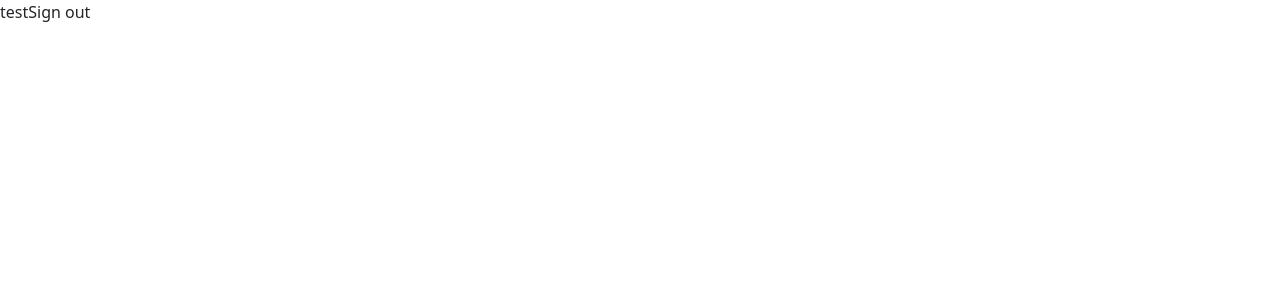
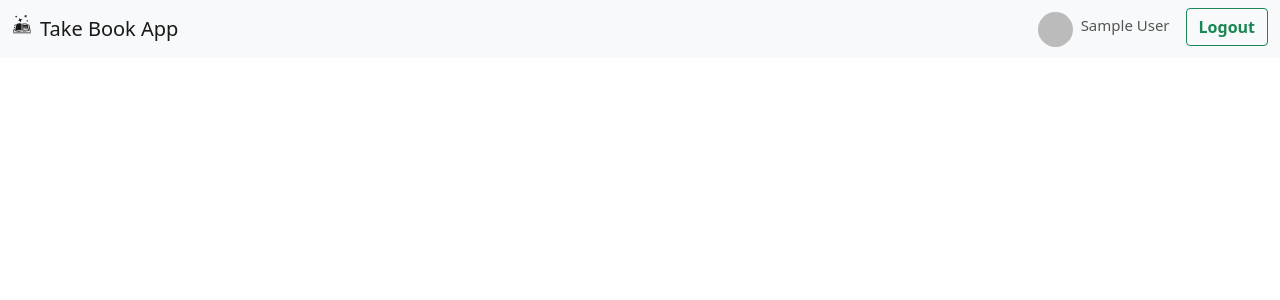
Before and after one commit to Takehit0Matsuda/finalproject2, a Next.js app in the folder finalproject/: page / in a window 1280 px wide. Shown: the top 300 px of the page. Built offline with nearby package versions, Linux system fonts and the light colour scheme; no server answers; sample sign-in values are in the browser's storage.

Commit message:
add navigation

```diff
--- /dev/null
+++ b/finalproject/components/Nav.js
@@ -0,0 +1,42 @@
+import React from 'react'
+import {useSession, signOut} from "next-auth/react"
+import {GiSpellBook} from "react-icons/gi"
+
+
+const Nav = () => {
+    const {data: session, loading} = useSession()
+
+    console.log(session,loading)
+    if (!session) return null;
+
+  return (
+    <div>
+      <nav className="navbar navbar-light bg-light">
+      <div className="container-fluid">
+        <div className="navbar-brand d-flex">
+          <GiSpellBook/>
+          <span className="ms-2">Take Book App</span>
+        </div>
+
+        <div className="d-flex align-items-center">
+          <img src={session.user.image}
+          className="img-fluid rounded-circle"
+          alt="logo"
+          width={35} height={35} />
+
+          <h3 className="me-3 ms-2  text-capitalize" style={{ fontSize: '15px', color: '#555' }}>
+            {session.user.name}
+          </h3>
+
+          <button className="btn mb-1 btn-outline-success" style={{ fontSize: '15px', fontSize: '16px', fontWeight: 'bold'}}
+          onClick={() => signOut()}>
+            Logout
+          </button>
+        </div>
+      </div>
+    </nav>
+    </div>
+  )
+}
+
+export default Nav
--- a/finalproject/package.json
+++ b/finalproject/package.json
@@ -28,6 +28,7 @@
     "react-dom": "18.2.0",
     "react-hook-form": "^7.44.3",
     "react-icons": "^4.9.0",
+    "react-toastify": "^9.1.3",
     "typescript": "5.1.3",
     "zod": "^3.21.4"
   },
--- a/finalproject/pages/_app.tsx
+++ b/finalproject/pages/_app.tsx
@@ -1,18 +1,26 @@
 import '@/styles/globals.css'
-//import Head from 'next/head'
 import type { AppProps } from 'next/app'
-import { Provider } from 'next-auth/providers'
+import Head from 'next/head'
+import { SessionProvider } from 'next-auth/react'
+import { ToastContainer } from 'react-toastify';
+import 'react-toastify/dist/ReactToastify.css';
 
-export default function App({ Component, pageProps }: AppProps) {
-  return(
-    <div>
+function MyApp({ Component, pageProps: {session, ...pageProps}}: AppProps) {
+  return (
 
-        <link href="https://cdn.jsdelivr.net/npm/bootstrap@5.0.2/dist/css/bootstrap.min.css" rel="stylesheet" integrity="sha384-EVSTQN3/azprG1Anm3QDgpJLIm9Nao0Yz1ztcQTwFspd3yD65VohhpuuCOmLASjC" crossOrigin="anonymous"/>
+    <SessionProvider session={session}>
+      <Head>
+        <link href="https://cdn.jsdelivr.net/npm/bootstrap@5.0.2/dist/css/bootstrap.min.css" rel="stylesheet" integrity="sha384-EVSTQN3/azprG1Anm3QDgpJLIm9Nao0Yz1ztcQTwFspd3yD65VohhpuuCOmLASjC" crossOrigin="anonymous" />
         <script src="https://cdn.jsdelivr.net/npm/bootstrap@5.0.2/dist/js/bootstrap.bundle.min.js" integrity="sha384-MrcW6ZMFYlzcLA8Nl+NtUVF0sA7MsXsP1UyJoMp4YLEuNSfAP+JcXn/tWtIaxVXM" crossOrigin="anonymous"></script>
+      </Head>
 
-        <Component {...pageProps} />
-    </div>
+      <Component {...pageProps} />
 
 
+
+      <ToastContainer />
+    </SessionProvider>
   )
 }
+
+export default MyApp
--- /dev/null
+++ b/finalproject/pages/api/application/index.js
@@ -0,0 +1,23 @@
+import connectDB from "../../../config/connectDB"
+import Post_model from "../../../models/Post_Model"
+import { getSession} from "next-auth/react"
+
+connectDB()
+
+export default async function handler(req, res){
+    switch(req.method){
+        case "POST":
+            await createBrotliDecompress(req,res)
+            break;
+    }
+}
+
+const createPost = async (req,res) => {
+    try {
+        const session = await getSession({req})
+        console.log(session)
+    }
+    catch (err) {
+        return res.status(500).json({msg: err.message})
+    }
+}
--- a/finalproject/pages/index.tsx
+++ b/finalproject/pages/index.tsx
@@ -1,15 +1,17 @@
 import React from "react";
 import { signOut, getSession } from 'next-auth/react';
 import { GetServerSidePropsContext } from 'next';
+import Nav from "../components/Nav"
 
 export default function Home({session}) {
 
-  console.log(session)
   return (
     <>
-        <title>nav bar</title>
-        test
-        <button onClick={() => signOut()}>Sign out</button>
+        <title>First Page</title>
+
+        <Nav />
+
+        {/* <button onClick={() => signOut()}>Sign out</button> */}
     </>
   );
 }
--- a/finalproject/pages/login.js
+++ b/finalproject/pages/login.js
@@ -59,7 +59,7 @@ const Login = ({providers, session}) => {
 Login.getInitialProps = async (context) => {
     return {
         providers: await getProviders(context),
-        session: await getSession(context)
+        session: await getSession(context),
     }
 }
 
```
Also changed, not shown: 1 other file (tests, documents, lock files or other folders).
